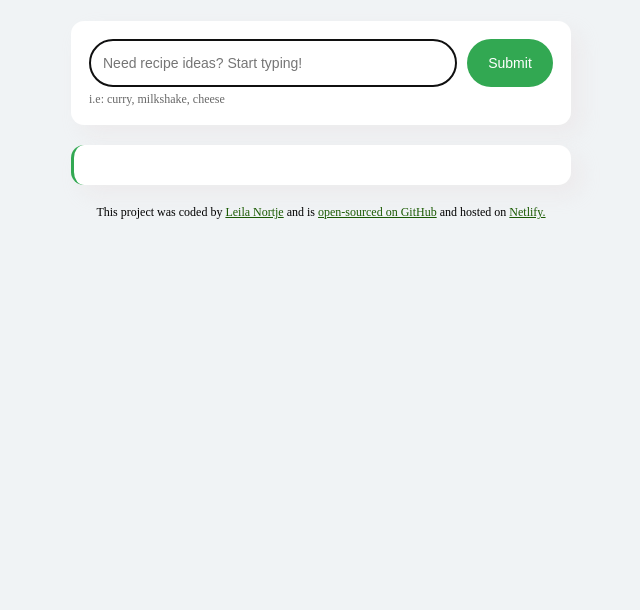
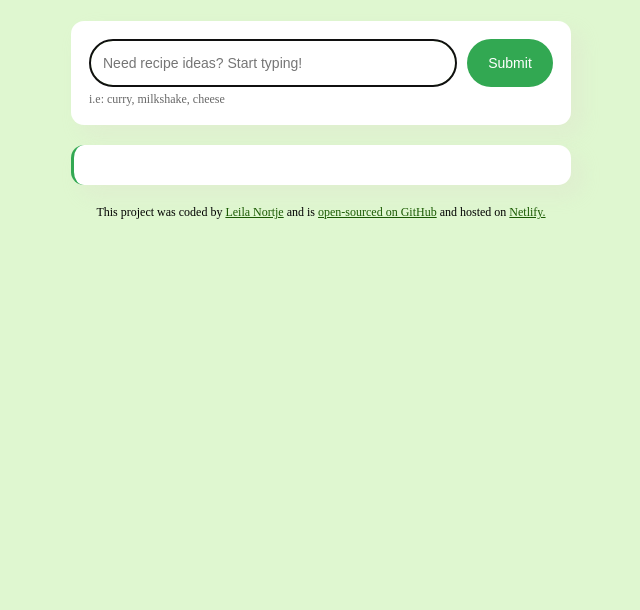
Before and after one commit to leila017/poem-generator, a plain HTML site: page index.html in a window 1280 px wide. Shown: the part 190-800 px from the top of the page, without its empty margins (319-959 px from the left). Drawn offline with nearby package versions, Linux system fonts and the light colour scheme.

Commit message:
changed background color

```diff
--- a/style.css
+++ b/style.css
@@ -1,5 +1,5 @@
 body {
-  background: #f0f3f5;
+  background: #dff7d0;
 }
 .container {
   margin: 120px auto;
@@ -32,7 +32,7 @@ form {
   padding: 12px;
   width: 80%;
   border-radius: 40px;
-  border: 2px solid #f0f3f5;
+  border: 2px solid #ccfaaf;
   line-height: 20px;
   font-size: 14px;
 }
```
